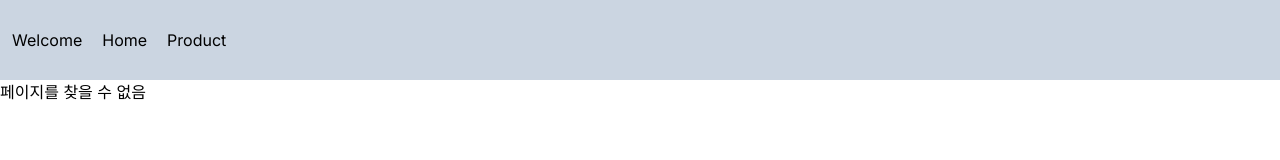
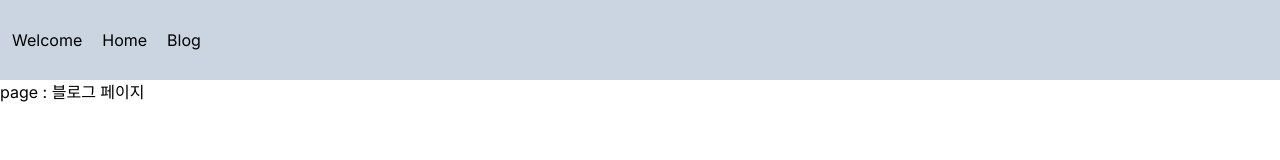
Before and after one commit to JihooDev/Remind_NextJS, a Next.js app: page /blog/1 in a window 1280 px wide. Before the commit this address had no page. Shown: the top 160 px of the page. Built offline with nearby package versions, Linux system fonts and the light colour scheme.

Commit message:
refactor

```diff
--- /dev/null
+++ b/src/app/blog/[slug]/page.tsx
@@ -0,0 +1,32 @@
+import { getPost, getPosts } from '@/service/blog';
+import { notFound } from 'next/navigation';
+import React, { ReactElement } from 'react'
+
+type Props = {
+    params: {
+        slug: string;
+    }
+}
+
+const page = ({ params: { slug } }: Props): ReactElement => {
+
+    const postData = getPost(slug);
+
+    if (!postData) {
+        return notFound();
+    }
+
+    return (
+        <div>page : {postData}</div>
+    )
+}
+
+export const generateStaticParams = () => {
+    const blog = getPosts();
+
+    return blog.map((item: string) => ({
+        slug: item
+    }))
+}
+
+export default page
--- /dev/null
+++ b/src/app/blog/layout.tsx
@@ -0,0 +1,16 @@
+import Link from 'next/link'
+import React, { ReactElement } from 'react'
+
+interface Props {
+    children: ReactElement
+}
+
+const ProductLayout = ({ children }: Props) => {
+    return (
+        <div>
+            {children}
+        </div>
+    )
+}
+
+export default ProductLayout
--- a/src/app/contact/page.tsx
+++ /dev/null
@@ -1,9 +0,0 @@
-import React from 'react'
-
-const contact = () => {
-    return (
-        <div>contact</div>
-    )
-}
-
-export default contact
--- a/src/app/layout.tsx
+++ b/src/app/layout.tsx
@@ -27,7 +27,7 @@ export default function RootLayout({
                 <Link href='/'>Home</Link>
               </li>
               <li className='ml-5'>
-                <Link href='/product'>Product</Link>
+                <Link href='/blog'>Blog</Link>
               </li>
             </ul>
           </nav>
--- a/src/app/product/[slug]/page.tsx
+++ /dev/null
@@ -1,27 +0,0 @@
-import React, { ReactElement } from 'react'
-
-type Props = {
-    params: {
-        slug: string;
-    }
-}
-
-const page = ({ params }: Props): ReactElement => {
-
-    console.log(params)
-
-
-    return (
-        <div>page : {params.slug}</div>
-    )
-}
-
-export const generateStaticParams = () => {
-    const blog = ['개발', '일상'];
-
-    return blog.map((item: string) => ({
-        slug: item
-    }))
-}
-
-export default page
--- a/src/app/product/layout.tsx
+++ /dev/null
@@ -1,26 +0,0 @@
-import Link from 'next/link'
-import React, { ReactElement } from 'react'
-
-interface Props {
-    children: ReactElement
-}
-
-const ProductLayout = ({ children }: Props) => {
-    return (
-        <div>
-            <nav>
-                <ul>
-                    <li>
-                        <Link href={'/blog'}>블로그</Link>
-                    </li>
-                    <li>
-                        <Link href={'/about'}>소개</Link>
-                    </li>
-                </ul>
-            </nav>
-            {children}
-        </div>
-    )
-}
-
-export default ProductLayout
--- /dev/null
+++ b/src/service/blog.ts
@@ -0,0 +1,7 @@
+export const getPosts = () => {
+    return ['개발', '일상', '게임', '유튜브']
+}
+
+export const getPost = (id: string) => {
+    return '블로그 페이지';
+}
```
Also changed, not shown: src/app/blog/page.tsx (renamed from src/app/product/page.tsx).
